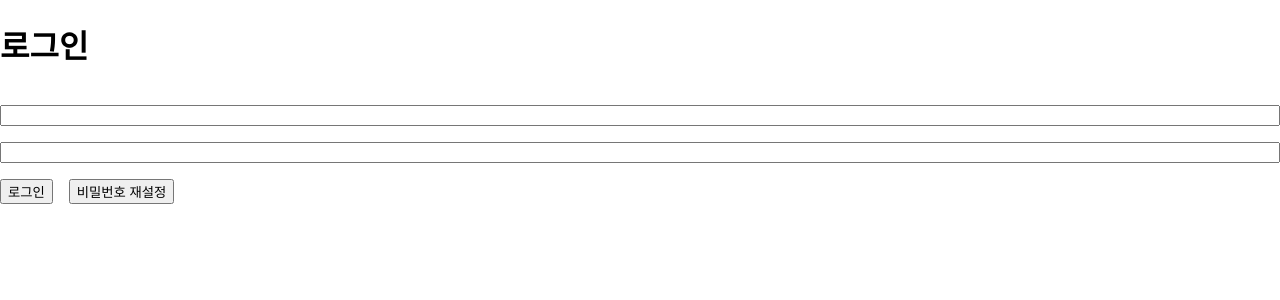
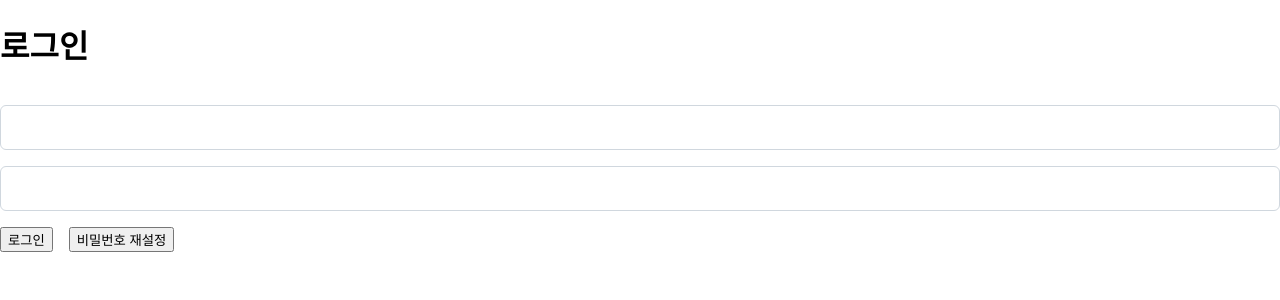
Before and after one commit to jodnddus/ably-frontend-assingment, a React (Create React App) app: page / in a window 1280 px wide. Shown: the top 300 px of the page. Built offline with nearby package versions, Linux system fonts and the light colour scheme.

Commit message:
인풋 컴포넌트 디자인

```diff
--- a/src/components/Input.tsx
+++ b/src/components/Input.tsx
@@ -35,6 +35,19 @@ function Input({
   );
 }
 
-const InputTag = styled.input<{ isError: boolean }>``;
+const InputTag = styled.input<{ isError: boolean }>`
+  border: 1px solid #d0d7de;
+  border-radius: 6px;
+  padding: 8.5px 16px;
+  box-sizing: border-box;
+  font-weight: 700;
+  font-size: 18px;
+  height: 45px;
+  &:focus {
+    border-color: #0969da;
+    outline: none;
+    box-shadow: 0 0 0 3px #0969da4d;
+  }
+`;
 
 export default Input;
```
